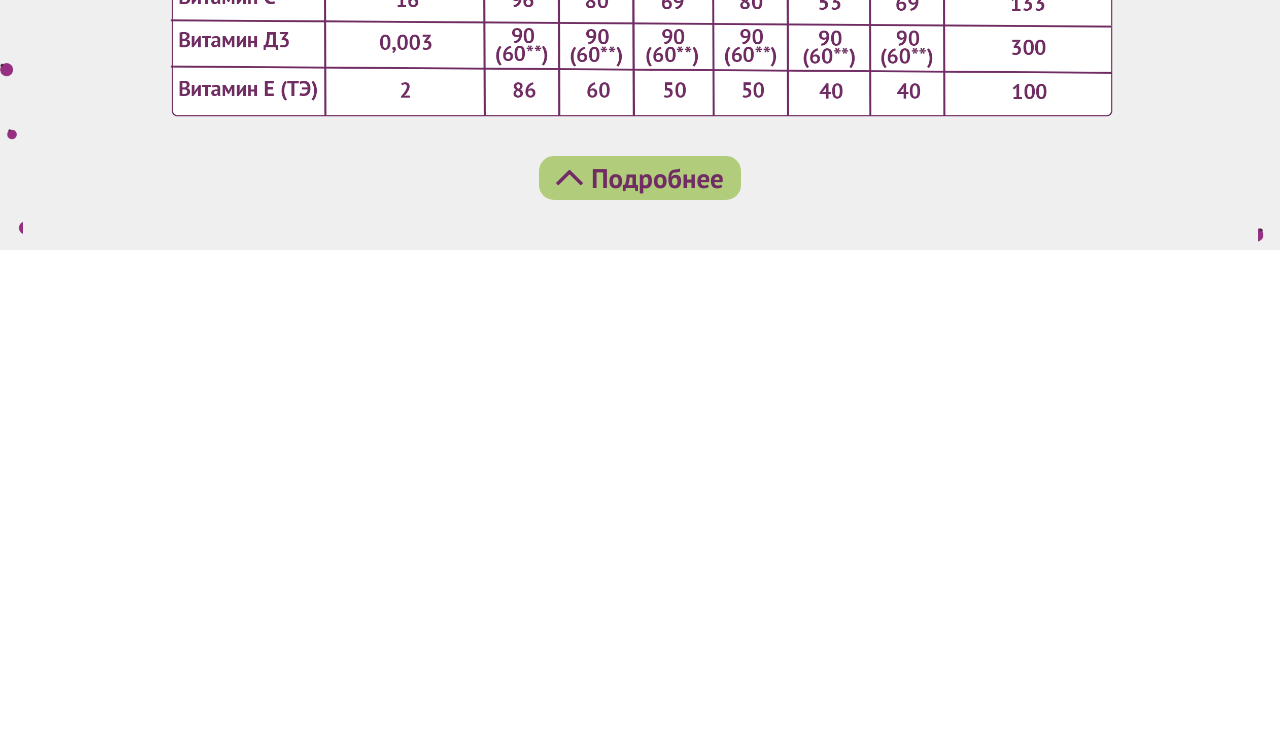
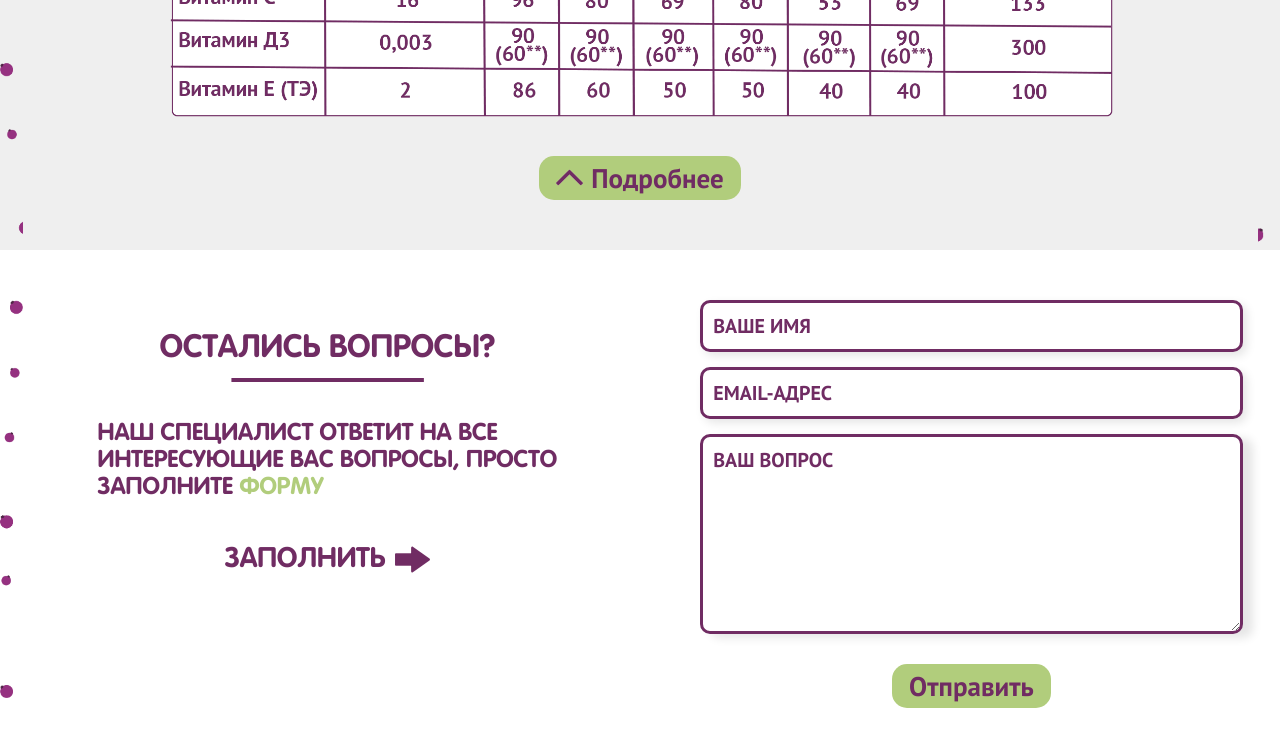
Before and after one commit to Huper12345/buzproject, a React (Create React App) app: page / in a window 1280 px wide. Shown: the part 2621-3367 px from the top of the page. Built offline with nearby package versions, Linux system fonts and the light colour scheme.

Commit message:
add DoctorQuestion block

```diff
--- a/package.json
+++ b/package.json
@@ -3,15 +3,18 @@
   "version": "0.1.0",
   "private": true,
   "dependencies": {
+    "@emailjs/browser": "^3.11.0",
     "@testing-library/jest-dom": "^5.17.0",
     "@testing-library/react": "^13.4.0",
     "@testing-library/user-event": "^13.5.0",
     "classnames": "^2.3.2",
+    "emailjs": "^4.0.3",
     "react": "^18.2.0",
     "react-dom": "^18.2.0",
     "react-router-dom": "^6.20.1",
     "react-scripts": "5.0.1",
     "react-scroll": "^1.9.0",
+    "react-toastify": "^9.1.3",
     "sass": "^1.69.5",
     "web-vitals": "^2.1.4"
   },
--- /dev/null
+++ b/src/components/DoctorQuestion/DoctorQuestion.js
@@ -0,0 +1,153 @@
+import React from "react";
+import "./DoctorQuestion.scss";
+import { useState } from "react";
+import emailjs from '@emailjs/browser';
+import { useRef } from "react";
+import { toast } from 'react-toastify';
+import { ArrowIcon } from "../WhenBuy/ArrowIcon";
+import 'react-toastify/dist/ReactToastify.css';
+import { Title } from "../../helpers/components/Title";
+
+
+export const DoctorQuestion = () => {
+  const [nameText, setNameText] = useState("");
+  const [emailText, setEmailText] = useState("");
+  const [textAreaText, setTextArea] = useState("");
+
+  const [inputClass, setInputClass] = useState("Question-Input");
+  const [textAreaClass, setTextAreaClass] = useState("Question-Message");
+
+
+  const form = useRef();
+
+  const NotifyYesDoctor = "custom-id-yes-Doctor";
+  const NotifyNoDoctor = "custom-id-no-Doctor";
+
+  const switchFormClass = () => {
+    setInputClass("Question-Input inputBorderGreen");
+    setTextAreaClass("Question-Message textAreaBorderGreen")
+  }
+
+  const notifySucsesfullyDoctor = () => {
+      toast.success("Успешно отправлено", {
+        toastId: NotifyYesDoctor,
+        position: toast.POSITION.TOP_RIGHT,
+        theme: "colored",
+        });
+
+  }
+
+  const notifyFailedDoctor = () => {
+      toast.error("Что-то пошло не так...", {
+        toastId: NotifyNoDoctor,
+        position: toast.POSITION.TOP_RIGHT,
+        theme: "colored",
+        });
+  }
+
+  const nameSelect = (e) => {
+    setNameText(e.target.value);
+  };
+
+  const emailSelect = (e) => {
+    setEmailText(e.target.value);
+  };
+
+  const textAreaSelect = (e) => {
+    setTextArea(e.target.value);
+  };
+
+  const sendEmail = (e) => {
+    e.preventDefault(); // prevents the page from reloading when you hit “Send”
+    emailjs
+      .sendForm(
+        "service_9o1c5od",
+        "template_9p7rqzs",
+        form.current,
+        "xwxZOtNhLJnvYzocm"
+      )
+      .then(
+        (result) => {
+            notifySucsesfullyDoctor();
+            setTextArea("");
+            setEmailText("");
+            setNameText("");
+        },
+        (error) => {
+            notifyFailedDoctor();
+            setTextArea("");
+            setEmailText("");
+            setNameText("");
+        }
+      );
+  };
+
+  return (
+    <div className="DoctorQuestion-Container" id="DoctorQuestion">
+      <div className="container white-back">
+        <div className="Doctor-Question-Inner">
+        <div className="Doctor-Question-Text-Wrapper">
+          <Title
+          TitleText="Остались вопросы?"
+          TitleColor="Title-Text title-fontsize32"
+          />
+          <div className="WhenBuy-text forQuestion">
+              <div className="WhenBuy-Text-Content forQuestion">
+                <div className="Buy-Text-Title">Наш специалист ответит на все интересующие Вас вопросы, просто заполните
+                  <span className="Buy-Subtile-Additional"> форму</span>
+                </div>
+              </div>
+              <button
+              onClick={switchFormClass}
+               className="Order-Button">
+              Заполнить
+              <ArrowIcon />
+              </button>
+
+            </div>
+
+           </div>
+          <div className="Doctor-Question-Content">
+            <form
+              onSubmit={sendEmail}
+              ref={form}
+              id="Question-Form"
+              className="Question-Form"
+            >
+              <input
+                required
+                type="text"
+                placeholder="Ваше имя"
+                className={inputClass}
+                name="name"
+                value={nameText}
+                onChange={nameSelect}
+              ></input>
+              <input
+                required
+                type="email"
+                placeholder="Email-адрес"
+                className={inputClass}
+                name="email"
+                value={emailText}
+                onChange={emailSelect}
+              ></input>
+              <textarea
+                required
+                placeholder="Ваш вопрос"
+                name="message"
+                className={textAreaClass}
+                value={textAreaText}
+                onChange={textAreaSelect}
+              ></textarea>
+            </form>
+            <button
+            className="Doctor-Question-Button"
+            form="Question-Form"
+            >Отправить</button>
+          </div>
+        </div>
+      </div>
+    </div>
+  );
+};
--- /dev/null
+++ b/src/components/DoctorQuestion/DoctorQuestion.scss
@@ -0,0 +1,179 @@
+@import "../../helpers/fonts/fonts.scss";
+@import "../../helpers/colors/colors.scss";
+
+
+.DoctorQuestion-Container {
+  background: url("../../helpers/assets/images/home/dots2.png") no-repeat;
+  background-size: cover;
+}
+
+
+.Doctor-Question-Content {
+  width: 45%;
+  height: 100%;
+  display: flex;
+  flex-direction: column;
+}
+
+.Doctor-Question-Title {
+  font-family: 'PTSans-Bold';
+  font-style: bold;
+  font-weight: 600;
+  color: $violet;
+  font-size: 27px;
+  margin-bottom: 40px;
+  user-select: none;
+  text-transform: uppercase;
+}
+
+.Doctor-Description {
+  font-family: 'PTSans-Bold';
+  font-style: bold;
+  font-weight: 600;
+  color: $violet;
+  padding: 10px 20px;
+  border-radius: 10px;
+  margin-bottom: 30px;
+  text-align: left;
+}
+
+.DoctorQuestion-Container {
+  width: 100%;
+  display: flex;
+  flex-direction: column;
+  margin-top: 50px;
+}
+
+.Doctor-Question-Inner {
+  display: flex;
+  justify-content: space-between;
+}
+
+.Question-Form {
+  display: flex;
+  flex-direction: column;
+  max-width: 100%;
+  height: 100%;
+}
+
+.Question-Input {
+  font-family: 'PTSans-Bold';
+  font-style: bold;
+  font-weight: 600;
+  color: $violet;
+  width: 100%;
+  font-style: normal;
+  font-size: 20px;
+  padding: 10px 10px 10px 10px;
+  background-color: $white;
+  margin-bottom: 15px;
+  border-radius: 10px;
+  transition: 0.2s;
+  cursor: pointer;
+  text-transform: uppercase;
+  box-shadow: 4px 4px 10px rgba(0, 0, 0, 0.1);
+  border: 3px solid $violet;
+}
+
+.inputBorderGreen {
+  border-color: $green;
+}
+
+.Question-Input::placeholder {
+  font-family: 'PTSans-Bold';
+  font-style: bold;
+  font-weight: 600;
+  color: $violet;
+  font-size: 20px;
+}
+
+.Question-Input:focus {
+  outline: 0;
+  border: 3px solid $green;
+  color: $blue;
+}
+
+
+.Question-Message {
+  font-family: 'PTSans-Bold';
+  font-style: bold;
+  font-weight: 600;
+  color: $violet;
+  font-size: 20px;
+  resize: vertical;
+  height: 100%;
+  min-height: 200px;
+  padding: 10px 10px 10px 10px;
+  border-radius: 10px;
+  transition: 0.3s;
+  cursor: pointer;
+  width: 100%;
+  text-transform: uppercase;
+  box-shadow: 10px 4px 10px rgba(0, 0, 0, 0.1);
+  border: 3px solid $violet;
+}
+
+.textAreaBorderGreen {
+  border-color: $green;
+}
+
+
+.Question-Message::placeholder {
+  font-family: 'PTSans-Bold';
+  font-style: bold;
+  font-weight: 600;
+  color: $violet;
+  font-size: 20px;
+}
+
+.Question-Message:focus {
+  border: 3px solid $green;
+  color: $blue;
+  outline: 0;
+}
+
+
+.Doctor-Question-Button {
+  font-family: 'PTSans-Bold';
+  font-style: bold;
+  font-weight: 600;
+  font-size: 27px;
+  color: $violet;
+  margin: 30px 0px;
+  padding: 5px 17px;
+  background-color: $green;
+  border: 0;
+  border-radius: 15px;
+  display: flex;
+  max-width: 250px;
+  align-self: center;
+  align-items: center;
+  justify-content: center;
+  cursor: pointer;
+  transition: 0.3s;
+}
+
+
+
+@media (max-width: 1150px) {
+ .Doctor-Question-Inner {
+  flex-direction: column;
+  align-items: center;
+ }
+
+ .Doctor-Img {
+  width: 100%;
+ }
+
+ .Doctor-Question-Content {
+  width: 100%;
+  margin-top: 30px;
+ }
+}
+
+@media (min-width: 900px) {
+  .Doctor-Question-Button:hover {
+    color: $white;
+    background-color: $blue;
+  }
+}
--- /dev/null
+++ b/src/components/DoctorQuestion/index.js
@@ -0,0 +1 @@
+export * from "./DoctorQuestion";
--- a/src/components/WhenBuy/WhenBuy.scss
+++ b/src/components/WhenBuy/WhenBuy.scss
@@ -30,6 +30,16 @@
     align-items: center;
 }
 
+.WhenBuy-text.forQuestion {
+    height: 100%;
+    margin: 13px 40px;
+    display: flex;
+    flex-direction: column;
+    align-items: center;
+    max-width: 500px;
+    max-height: 150px;
+}
+
 .WhenBuy-Text-Content {
     width: 100%;
     height: 100%;
@@ -37,6 +47,14 @@
     padding: 10px 20px;
     border-radius: 13px;
 }
+
+.WhenBuy-Text-Content.forQuestion {
+    width: 100%;
+    height: 100%;
+    border: none;
+    padding: 10px 20px;
+}
+
 
 .Buy-Text-Title {
     font-family: 'Rotonda-Bold';
@@ -89,13 +107,14 @@
     background: linear-gradient($green 0%);
     padding: 15px 20px 0px 20px;
     border-radius: 13px;
+    transition: 0.1s;
 }
 
 .WhenBuy-Order.active {
     opacity: 1;
-    background: $green;
-    background: linear-gradient(140deg, $green 0%, $blue 49%, $violet 100%);
+    border: 3px solid $green;
     border-radius: 13px;
+    padding: 12.5px 17.5px 0px 17.5px;
 }
 
 
--- a/src/helpers/components/Title/Title.scss
+++ b/src/helpers/components/Title/Title.scss
@@ -12,6 +12,10 @@
     position: relative;
     font-size: 40px;
 
+}
+
+.title-fontsize32 {
+    font-size: 32px;
 }
 
 .TitleM {
--- a/src/pages/Home/Home.js
+++ b/src/pages/Home/Home.js
@@ -4,6 +4,8 @@ import { Intro } from "../../components/Intro"
 import { Compound } from "../../components/Compound"
 import { WhenBuy } from "../../components/WhenBuy"
 import { Biology } from "../../components/Biology"
+import { DoctorQuestion } from "../../components/DoctorQuestion"
+import { ToastContainer } from 'react-toastify';
 
 
 export const Home = () => {
@@ -14,6 +16,8 @@ export const Home = () => {
             <Compound />
             <WhenBuy />
             <Biology />
+            <DoctorQuestion />
+            <ToastContainer />
         </div>
     )
 }
```
Also changed, not shown: 1 other file (tests, documents, lock files or other folders).
